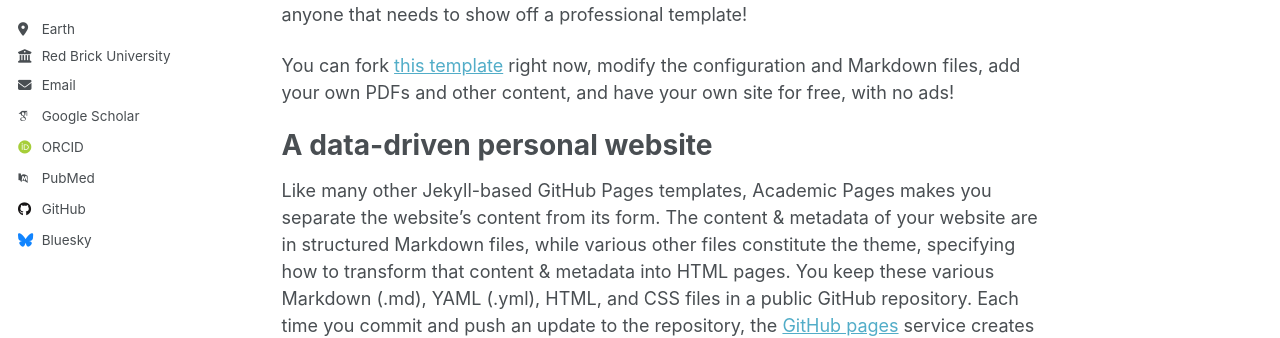
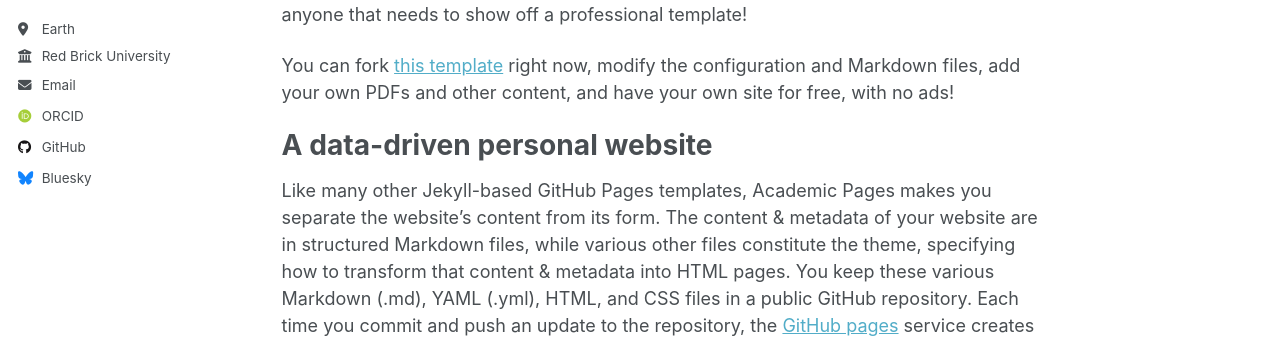
Before and after one commit to mtianwang/mtianwang.github.io, a Jekyll site: the page built from _pages/about.md, in a window 1280 px wide. Shown: the part 357-695 px from the top of the page. Built offline with Jekyll 4.4.1, drawn with Linux system fonts in a browser that asks for light colours; some web fonts are replaced; a script that is not in the unit is left out; part of the change alters nothing that is shown.

Commit message:
Update _config.yml

```diff
--- a/_config.yml
+++ b/_config.yml
@@ -35,12 +35,12 @@ author:
   # Academic websites
   academia         : # URL
   arxiv            : # URL - Update with the correct link to your profile
-  googlescholar    : "https://scholar.google.com/citations?user=PS_CX0AAAAAJ"
+  googlescholar    :
   inspire-hep      : # URL
   impactstory      : # URL
-  orcid            : "http://orcid.org/yourorcidurl"
+  orcid            : "https://orcid.org/0000-0003-3015-6455"
   semantic         : # URL
-  pubmed           : "https://www.ncbi.nlm.nih.gov/pubmed/?term=john+snow"
+  pubmed           :
   researchgate     : # URL
   scopus           : # URL
 
```
